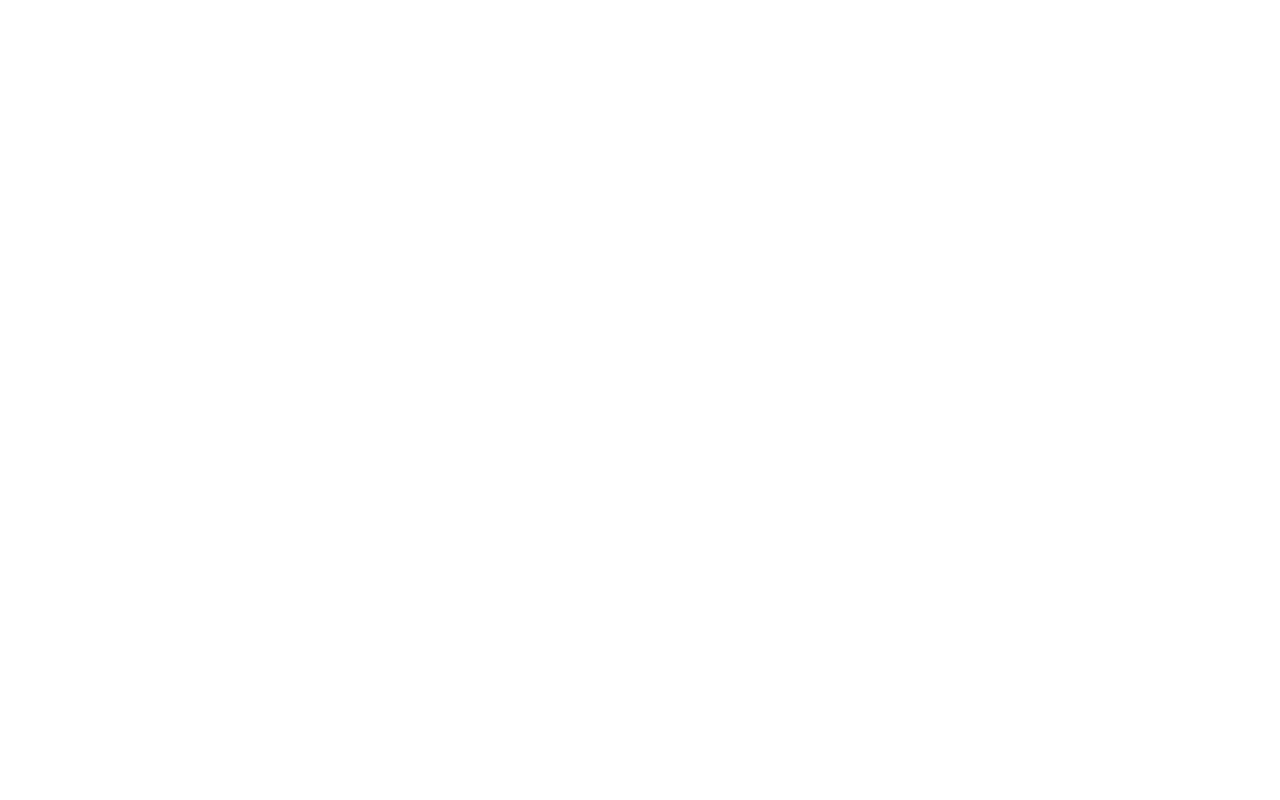
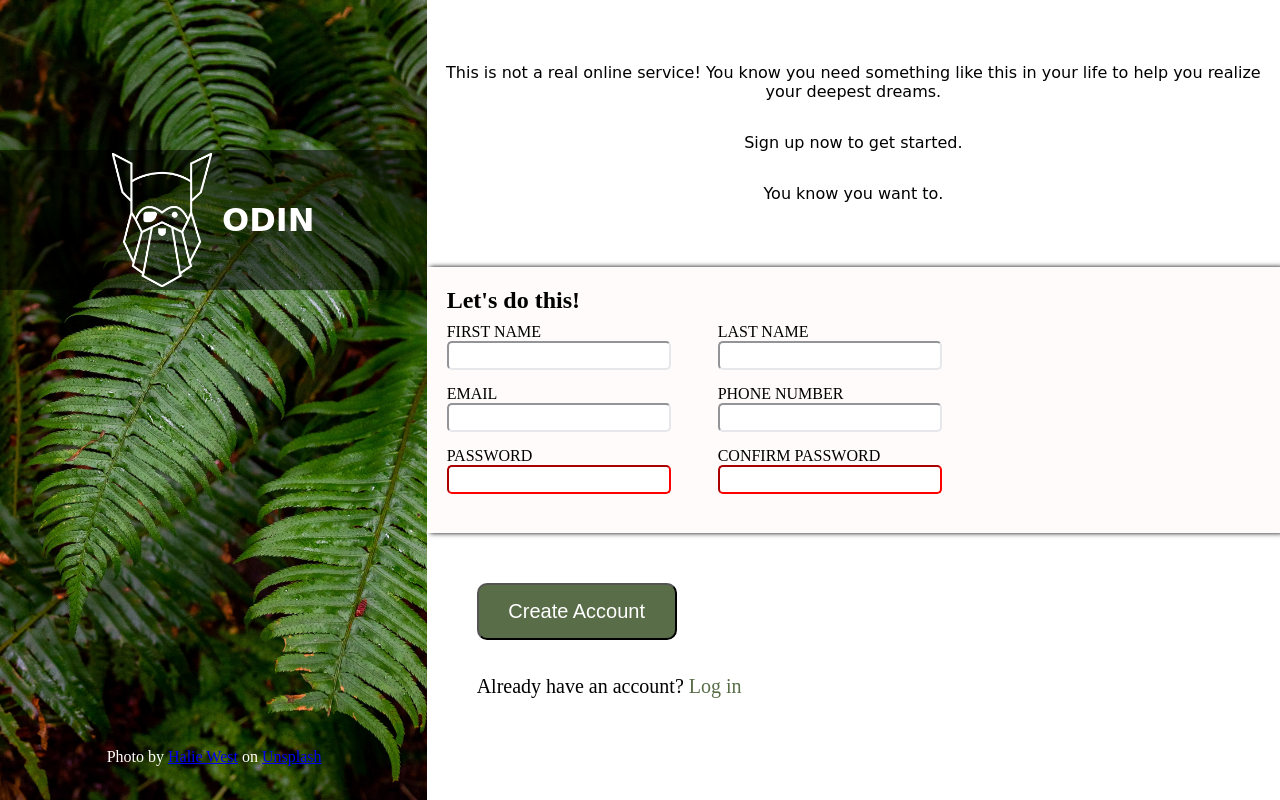
Before and after one commit to denoti/sign-up-form, a plain HTML site: page index.html in a window 1280 px wide. Drawn offline with Linux system fonts and the light colour scheme.

Commit message:
Major changes made

```diff
--- a/index.html
+++ b/index.html
@@ -7,6 +7,68 @@
     <title>Sign up Form</title>
   </head>
   <body>
+    <main>
+      <div class="aside">
+        <div class="logo-container">
+          <img src="./images/odin-lined.png" alt="" />
+          <h1>ODIN</h1>
+        </div>
+        <p>
+          Photo by
+          <a href="https://unsplash.com/@haliewestphoto">Halie West</a> on
+          <a href="https://unsplash.com">Unsplash</a>
+        </p>
+      </div>
+      <div class="part1">
+        <p>
+          This is not a real online service! You know you need something like
+          this in your life to help you realize your deepest dreams.
+        </p>
+        <p>Sign up now to get started.</p>
+        <p>You know you want to.</p>
+      </div>
+      <div class="part2">
+        <h2>Let's do this!</h2>
+        <div class="part2-container">
+          <div class="usernames">
+            <div class="common">
+              <label for="firstname">FIRST NAME</label>
+              <input type="text" id="firstname" />
+            </div>
+            <div class="common">
+              <label for="lastname">LAST NAME</label>
+              <input type="text" id="lastname" />
+            </div>
+          </div>
+          <div class="user-infor">
+            <div class="common">
+              <label for="email">EMAIL</label>
+              <input type="email" id="email" />
+            </div>
+            <div class="common">
+              <label for="telephone">PHONE NUMBER</label>
+              <input type="number" id="telephone" />
+            </div>
+          </div>
+          <div class="user-password">
+            <div class="common">
+              <label for="password">PASSWORD</label>
+              <input type="password" id="password" class="error"/>
+            </div>
+            <div class="common">
+              <label for="confirm-password">CONFIRM PASSWORD</label>
+              <input type="password" class="error" id="confirm-password" />
+            </div>
+          </div>
+        </div>
+      </div>
+      <div class="part3">
+        <div>
+          <button>Create Account</button>
+          <p>Already have an account? <a href="#">Log in</a></p>
+        </div>
+      </div>
+    </main>
     <script src="script.js"></script>
   </body>
 </html>
--- a/style.css
+++ b/style.css
@@ -0,0 +1,154 @@
+body {
+  margin: 0;
+}
+
+main {
+  display: grid;
+  grid-template-columns: 1fr 2fr;
+  grid-template-rows: repeat(3, 1fr);
+}
+
+.aside {
+  background: url('./images/leaf.jpg');
+  background-size: cover;
+  background-position: center center;
+  grid-row: 1 / -1;
+  height: 100vh;
+  position: relative;
+}
+
+.aside p {
+  position: absolute;
+  color: white;
+  bottom: 18px;
+  left: 25%;
+}
+aside a,
+aside a:visited {
+  color: white;
+}
+
+a:visited {
+  color: inherit;
+}
+.logo-container {
+  background: rgba(0, 0, 0, 0.5);
+  display: flex;
+  align-items: center;
+  justify-content: center;
+  gap: 10px;
+  height: 140px;
+  position: relative;
+  top: 150px;
+}
+
+.logo-container img {
+  width: 100px;
+}
+
+.logo-container h1 {
+  color: #fff;
+  font-family: cursive;
+  font-weight: 800;
+}
+.part1 {
+  font-family: cursive;
+  display: flex;
+  flex-direction: column;
+  justify-content: center;
+  align-items: center;
+  text-align: center;
+}
+
+.part2 {
+  background: #fffbfb;
+  box-shadow: 3px 0 5px;
+  padding-left: 20px;
+}
+
+.usernames,
+.user-infor,
+.user-password {
+  display: flex;
+  gap: 80px;
+}
+
+input {
+  width: 110%;
+  padding: 5px;
+  border-radius: 5px;
+  border-color: #E5E7EB;
+  outline: none;
+}
+
+input:focus {
+    border-color: blue;
+    box-shadow: 0 0 2px;
+}
+
+.common {
+  display: flex;
+  flex-direction: column;
+}
+.part2-container {
+  display: flex;
+  flex-direction: column;
+  gap: 15px;
+  margin-top: -10px;
+}
+
+input.error {
+    border-color: red;
+    outline: none;
+}
+
+.part3 {
+  display: flex;
+  align-items: baseline;
+  flex-direction: column;
+}
+
+.part3 div {
+  margin: 50px;
+}
+
+.part3 p {
+  margin-top: 35px;
+  font-size: 20px;
+}
+
+.part3 a {
+  color: #596d48;
+  text-decoration: none;
+}
+
+button {
+  background-color: #596d48;
+  color: #fff;
+  font-size: 20px;
+  font-weight: 900px;
+  padding: 15px;
+  width: 200px;
+  border-radius: 10px;
+}
+
+@media screen and (max-width: 600px) {
+  main {
+    grid-template-columns: 1fr;
+  }
+  .aside p {
+    left: 30%;
+  }
+
+  .part2 {
+    height: 35vh;
+    display: flex;
+    flex-direction: column;
+    align-items: center;
+  }
+  .part3 {
+    align-items: center;
+    justify-content: center;
+    text-align: center;
+  }
+}
```
Also changed, not shown: images/leaf.jpg (added), images/odin-lined.png (added).
